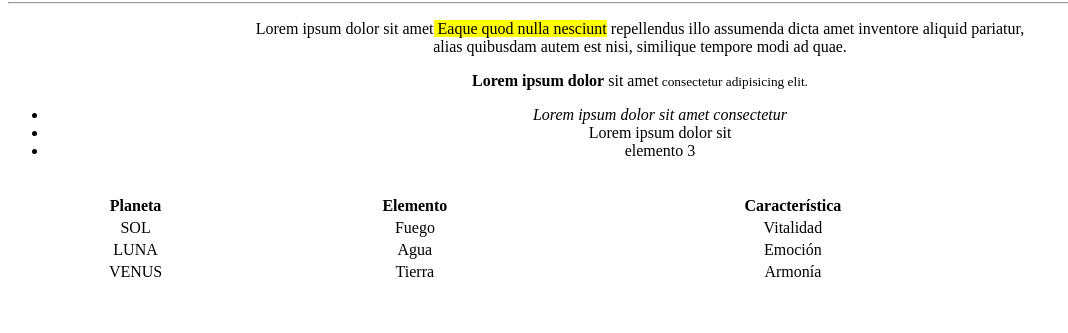
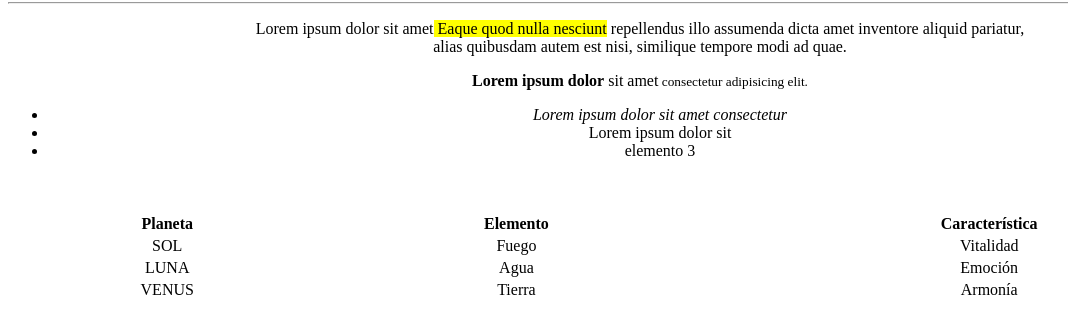
Before and after one commit to PatoUrrutia1/Ejemplo1, a plain HTML site: page Reto.html in a window 1280 px wide. Shown: the part 119-452 px from the top of the page, without its empty margins (0-1068 px from the left). Drawn offline with Linux system fonts and the light colour scheme.

Commit message:
Update Reto.html

```diff
--- a/Reto.html
+++ b/Reto.html
@@ -26,7 +26,7 @@
       <li>elemento 3</li>
     </ul>
 
-    <table style="width:80%">
+    <table style="width:100%">
         <br>
         <tr>
           <th>Planeta</th>
@@ -48,5 +48,7 @@
           <td>Tierra</td>
           <td>Armonía</td>
         </tr>
-    </table><br>
+        <br>
+    </table>
+
  </body>
```
